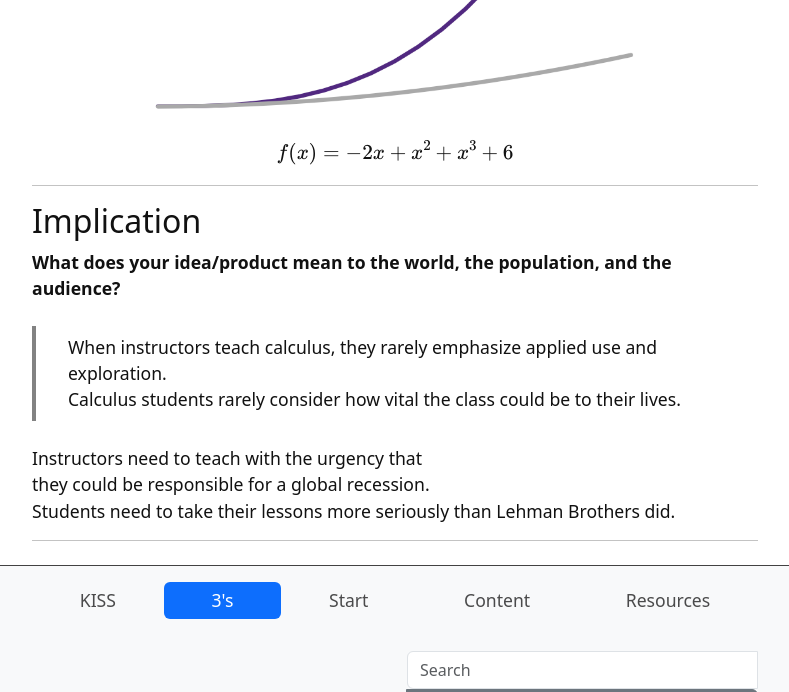
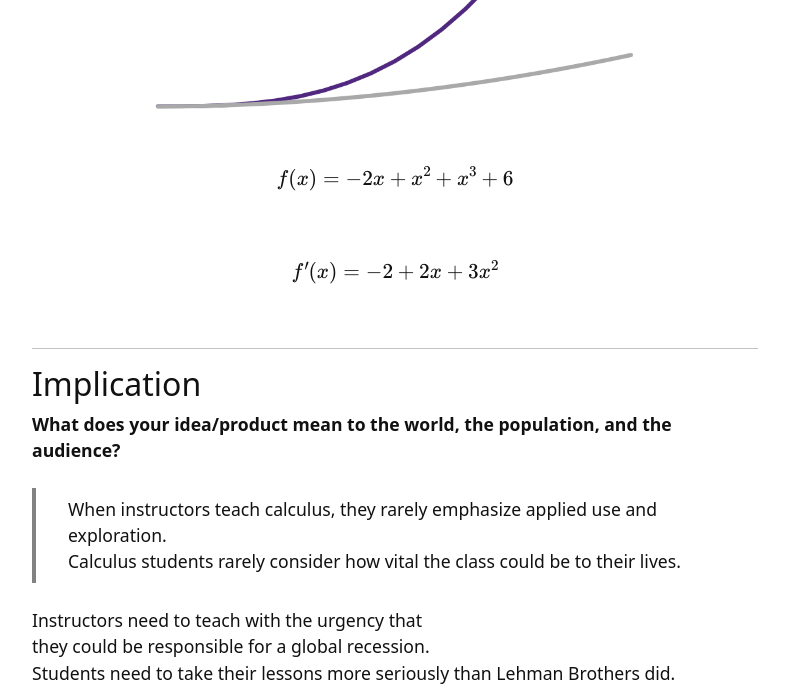
Before and after one commit to rmshksu/comm-shop, a Jekyll site: the page built from content/1-rot.md, in a window 1280 px wide and 900 px high, scrolled down 3235 px, cut to the strip 0-692 px from the top of the window. Shown: the whole strip, without its empty margins (245-1034 px from the left). Built offline with Jekyll 4.4.1, drawn with Linux system fonts in a browser that asks for light colours.

Commit message:
Update 1-rot.md
add in MORE MATH LETS GO

```diff
--- a/content/1-rot.md
+++ b/content/1-rot.md
@@ -189,9 +189,15 @@ nav: 3's
 " alt="Quadratic curve plot" style="max-width:70%; margin-top: 20px;">
 </div>
 
+<br>
+
 $$f(x) = -2x+x^2+x^3+6$$
 
+<br>
 
+$$f'(x) = -2+2x+3x^2$$
+
+<br>
 
 
 
```
